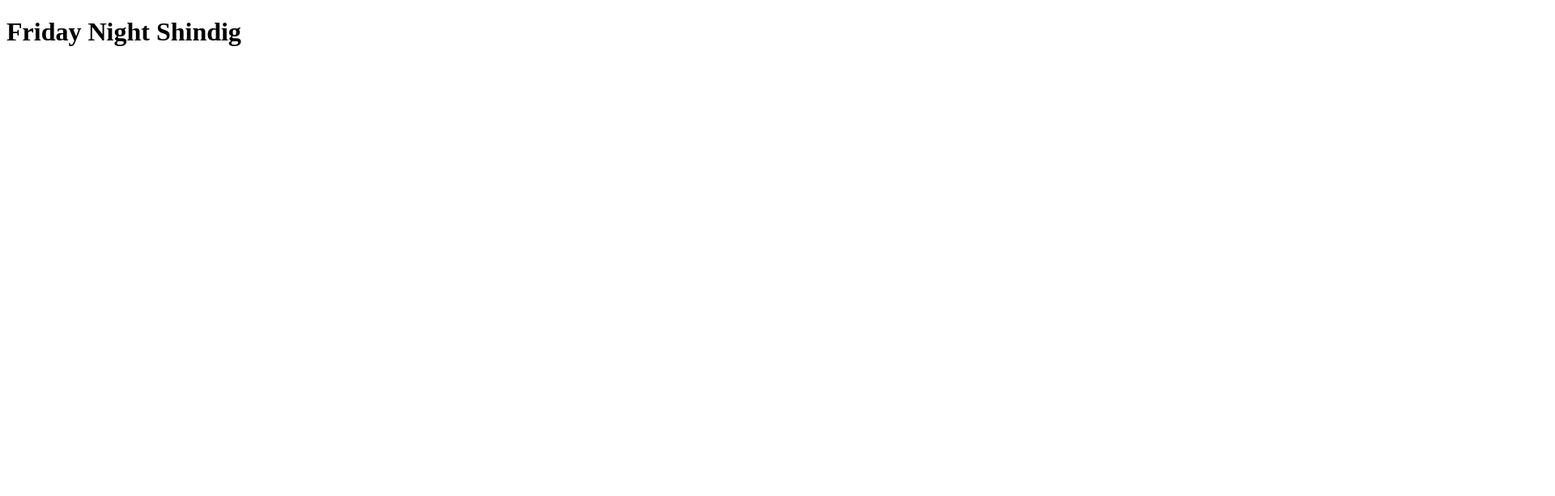
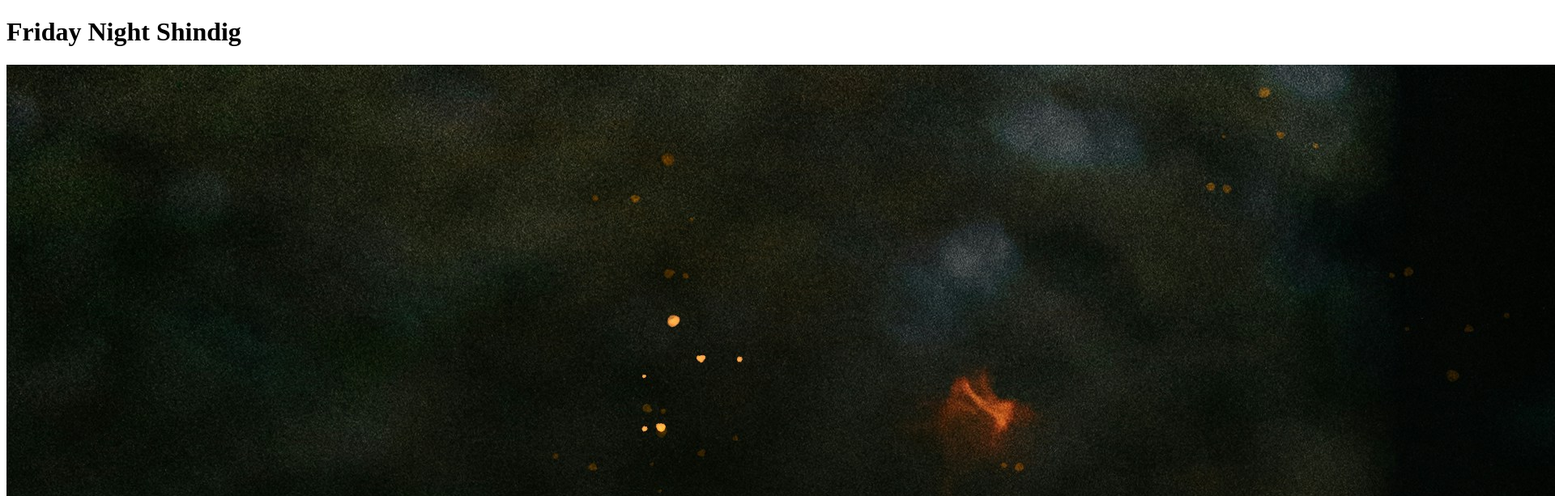
Before and after one commit to hochbrian/fns-site, a plain HTML site: page index.html in a window 1280 px wide. Shown: the top 613 px of the page at 81% size, 1920 px wide, since content can reach past the window. Drawn offline with Linux system fonts and the light colour scheme.

Commit message:
Add fire image

```diff
--- a/index.html
+++ b/index.html
@@ -4,4 +4,5 @@
 </head>
 <body>
     <h1>Friday Night Shindig</h1>
+    <img src="photo.jpeg" />
 </body>
```
Also changed, not shown: photo.jpeg (added).
